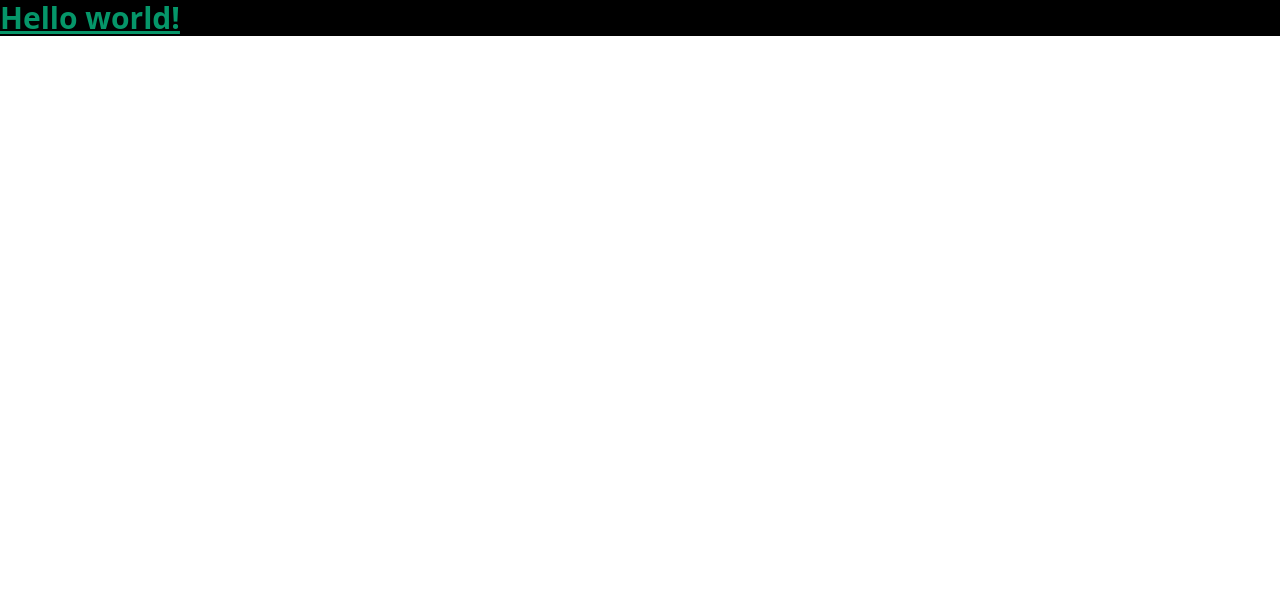
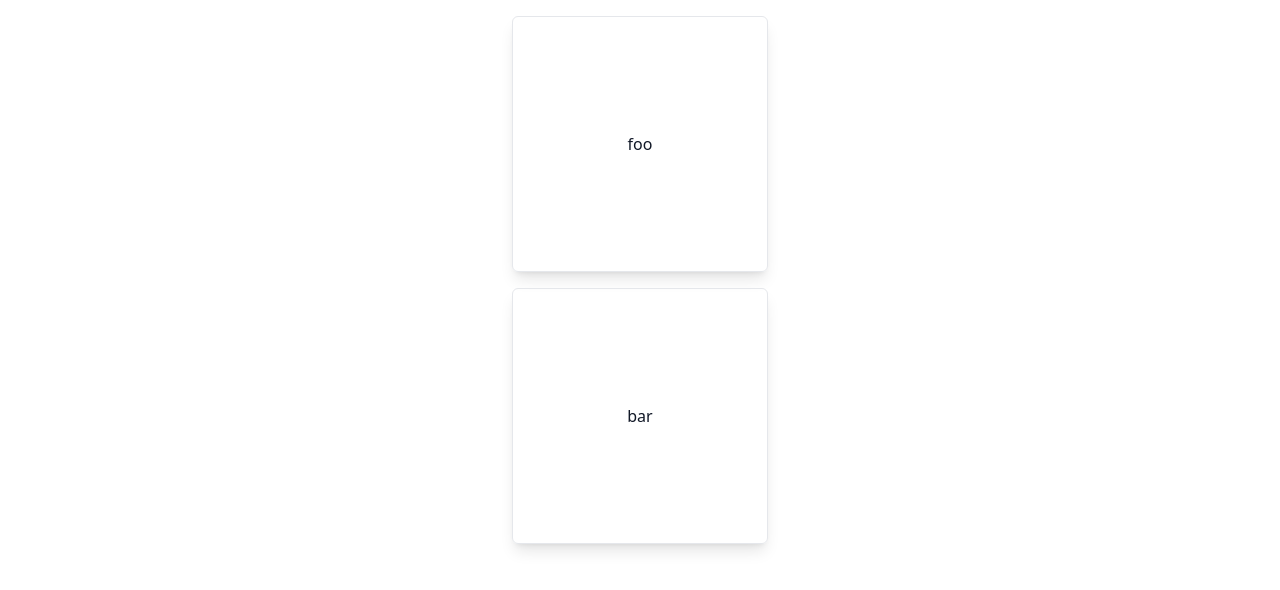
Before and after one commit to adamk72/video-store-app, a Next.js app: page / in a window 1280 px wide. Shown: the top 590 px of the page. Built offline with nearby package versions, Linux system fonts and the light colour scheme.

Commit message:
feat: initial MovieCard component

```diff
--- /dev/null
+++ b/src/components/MovieCard.tsx
@@ -0,0 +1,20 @@
+export type Movie = {
+  title: string;
+  id: string;
+};
+
+export const MovieCard = ({ movie }: { movie: Movie }) => {
+  return (
+    <article className="h-64 w-64 mx-auto mt-4 shadow-lg border rounded-md duration-300 hover:shadow-sm">
+      {/* <Image
+          src={movie.img}
+          loading="lazy"
+          alt={movie.title}
+          className="w-full h-48 rounded-t-md"
+        /> */}
+      <div className="flex items-center justify-center h-full">
+        <span className="block text-gray-900">{movie.title}</span>
+      </div>
+    </article>
+  );
+};
--- /dev/null
+++ b/src/components/MovieCardList.tsx
@@ -0,0 +1,10 @@
+import { Movie, MovieCard } from "./MovieCard";
+export const MovieCardList = ({ movies }: { movies: Movie[] }) => {
+  return (
+    <div>
+      {movies.map((movie) => (
+        <MovieCard key={movie.id} movie={movie} />
+      ))}
+    </div>
+  );
+};
--- a/src/pages/index.tsx
+++ b/src/pages/index.tsx
@@ -1,3 +1,4 @@
+import { MovieCardList } from "@components/MovieCardList";
 import type { NextPage } from "next";
 
 const Home: NextPage = () => {
@@ -9,9 +10,12 @@ const Home: NextPage = () => {
   //   })
   //   .then((res) => console.log(res));
   return (
-    <h1 className="text-3xl font-bold underline bg-black text-emerald-600">
-      Hello world!
-    </h1>
+    <MovieCardList
+      movies={[
+        { title: "foo", id: "1234" },
+        { title: "bar", id: "4321" },
+      ]}
+    />
   );
 };
 
```
